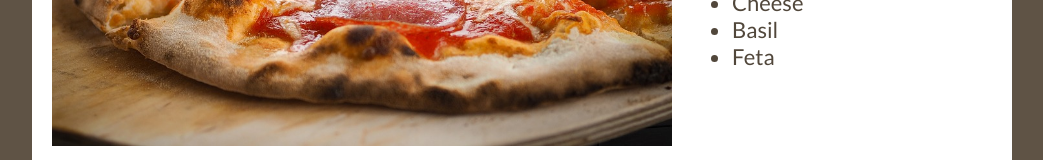
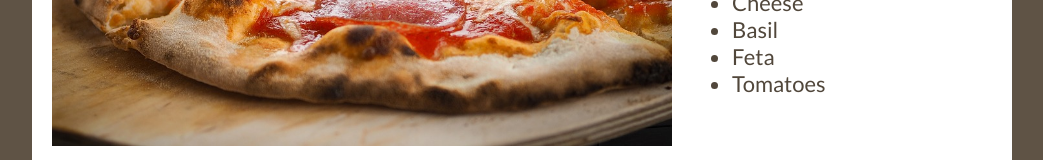
Before and after one commit to kabbottcc/Pizza, a plain HTML site: page index.html in a window 1280 px wide. Shown: the part 307-467 px from the top of the page, without its empty margins (118-1161 px from the left). Drawn offline with Linux system fonts and the light colour scheme; a web font is replaced by a local one.

Commit message:
added tomatoes

```diff
--- a/index.html
+++ b/index.html
@@ -24,6 +24,7 @@
       <li>Cheese</li>
       <li>Basil</li>
       <li>Feta</li>
+      <li>Tomatoes</li>
     </ul>
   </div>
 </div>
```
